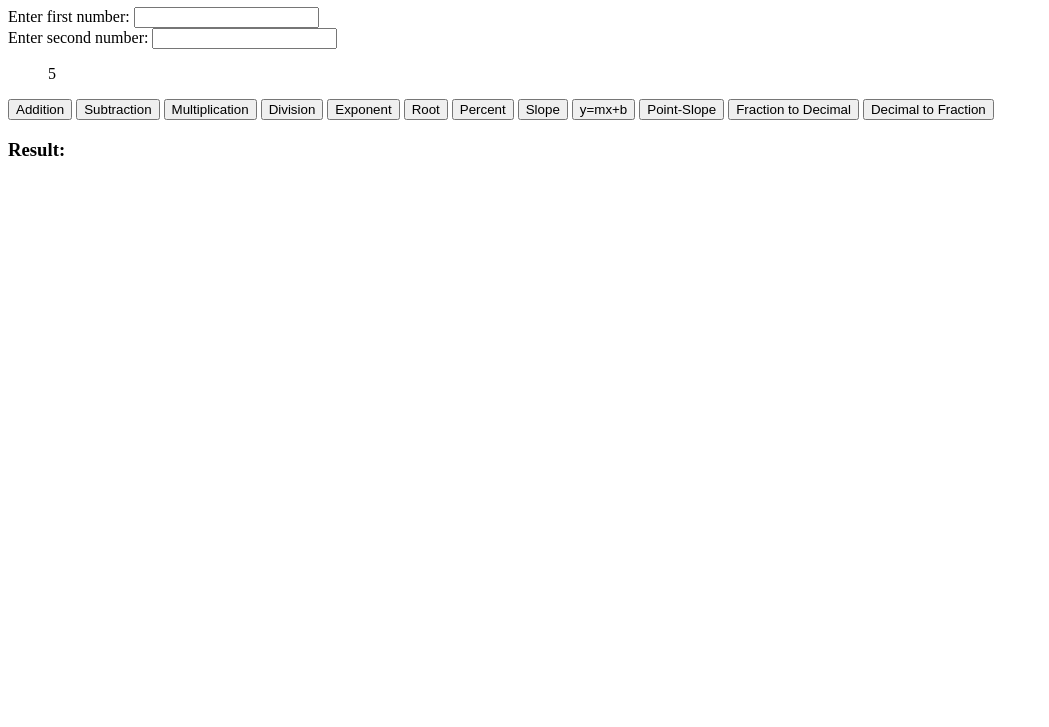
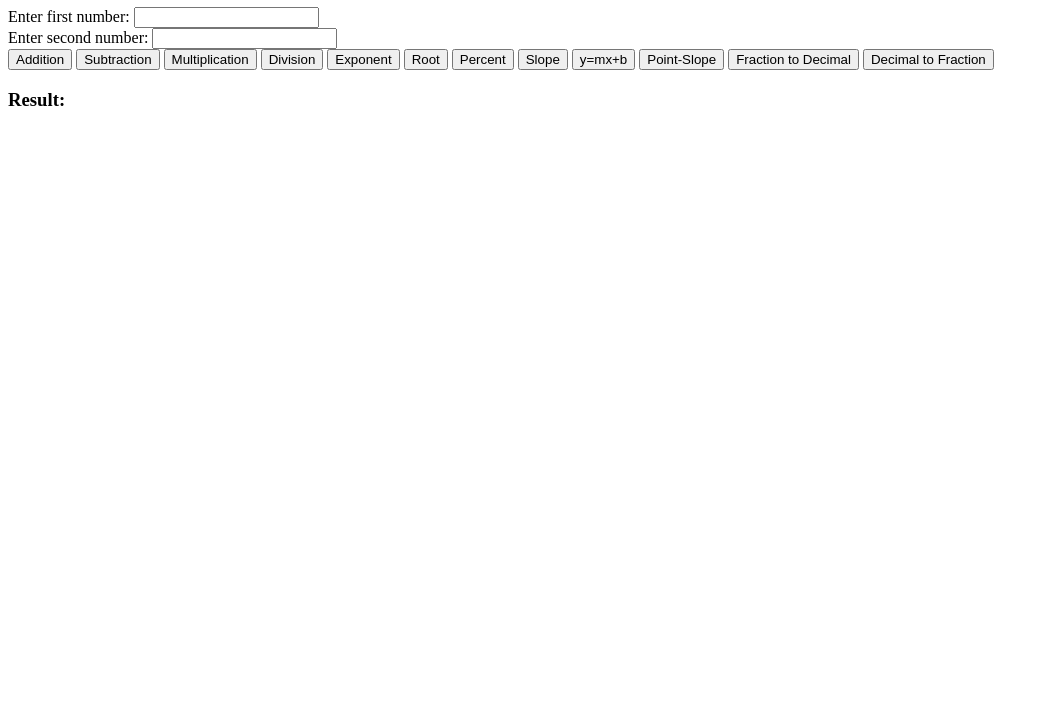
Before and after one commit to lonnikratt1/Homework-Calculator, a plain HTML site: page index.html in a window 1280 px wide. Shown: the part 73-800 px from the top of the page, without its empty margins (0-1049 px from the left). Drawn offline with Linux system fonts and the light colour scheme.

Commit message:
Update index.html

```diff
--- a/index.html
+++ b/index.html
@@ -19,7 +19,7 @@
     <input type="text" id="input2">
   </div>
 
-  <menu>5</menu>
+
 
   <button onclick="performOperation('addition')">Addition</button>
   <button onclick="performOperation('subtraction')">Subtraction</button>
```
